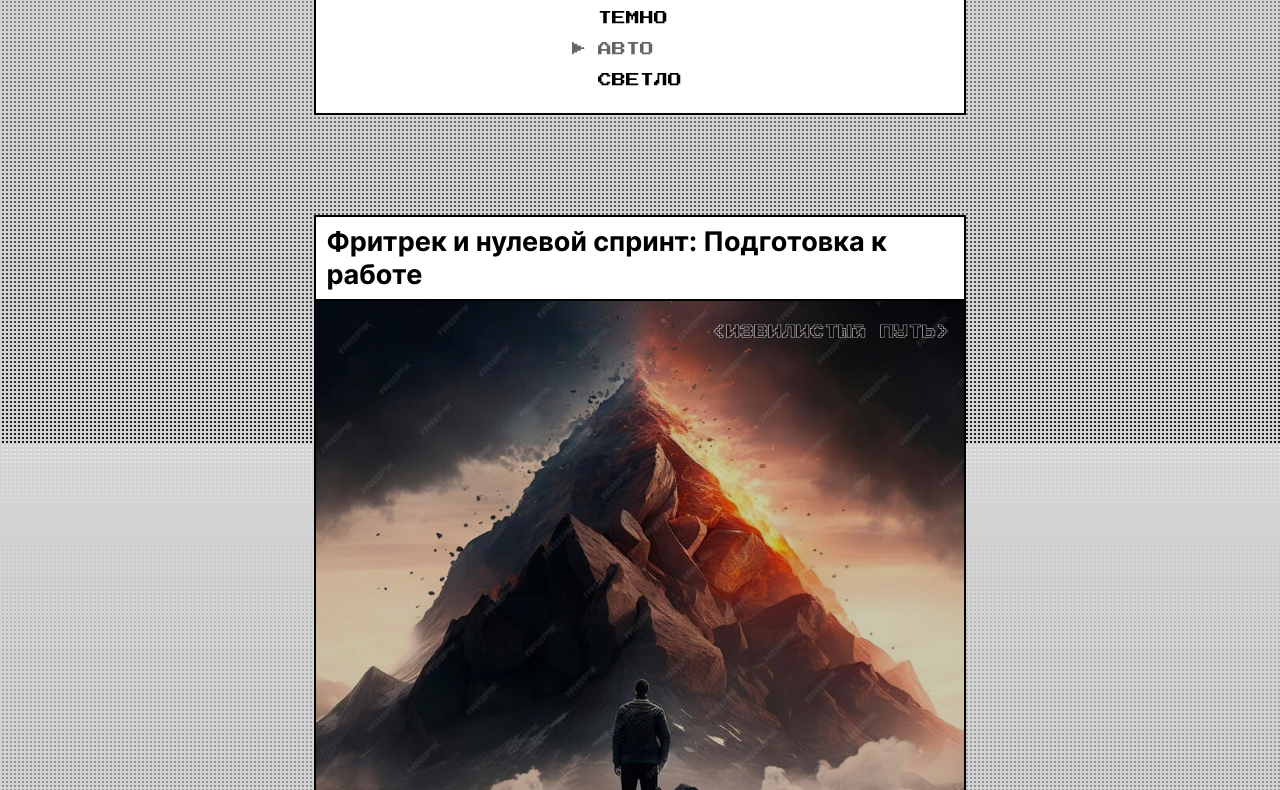
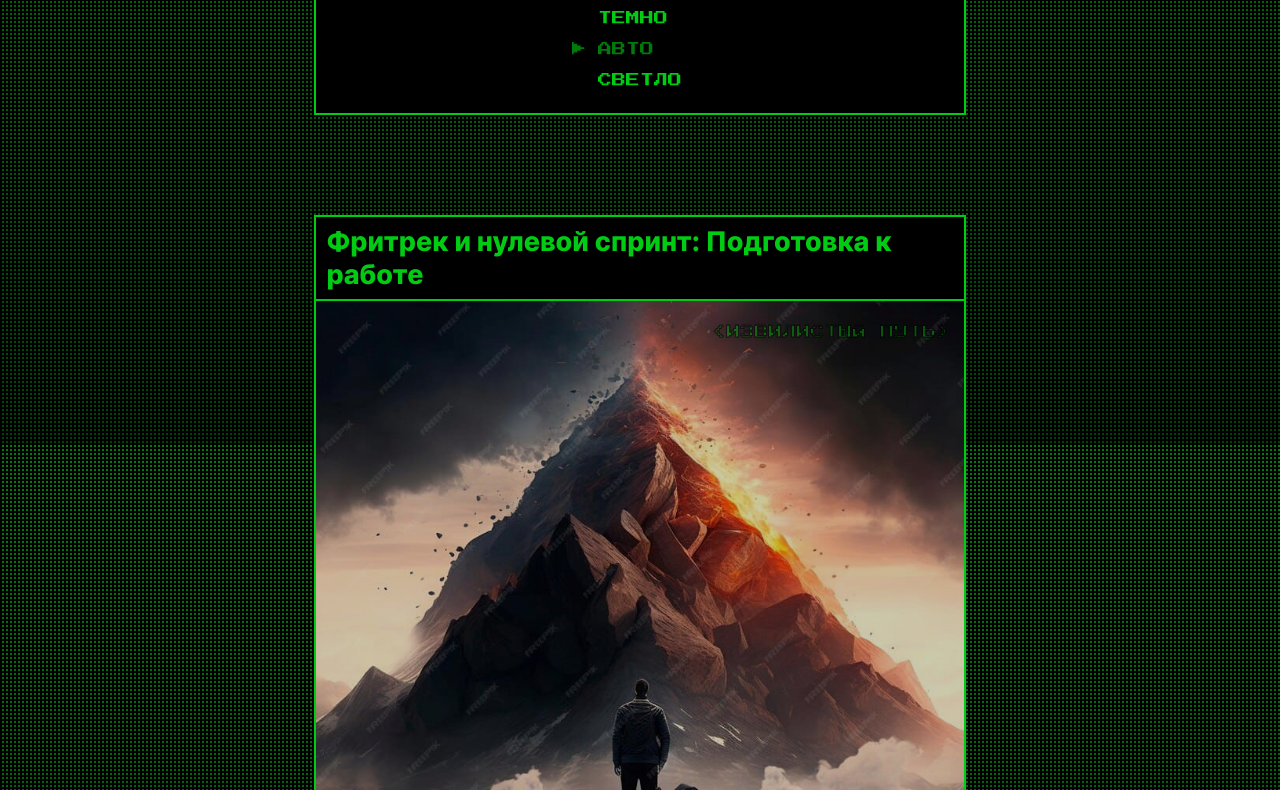
Before and after one commit to Stagor01/zakrivayuschiy-teg-f, a plain HTML site: page index.html in a window 1280 px wide. Shown: the part 357-1147 px from the top of the page. Drawn offline with Linux system fonts and the dark colour scheme.

Commit message:
Первое ревью - добавил media prefers-color-scheme

```diff
--- a/styles/themes.css
+++ b/styles/themes.css
@@ -30,3 +30,18 @@
         repeating-linear-gradient(to bottom, #000 0 2px, #d3d3d300 2px 4px),
         linear-gradient(to bottom, #007f0c, #004306);
 }
+
+@media (prefers-color-scheme: dark) {
+    :root {
+        --main-font-weight: 465;
+        --content__title-font-weight: 785;
+        --text-color: #00CC14;
+        --button-text-color: #00CC14;
+        --like-icon-contour-color: #00CC14;
+        --background-color: #000;
+        --background-image:
+            repeating-linear-gradient(to right, #000 0 2px, #d3d3d300 2px 4px),
+            repeating-linear-gradient(to bottom, #000 0 2px, #d3d3d300 2px 4px),
+            linear-gradient(to bottom, #007f0c, #004306);
+    }
+}
```
